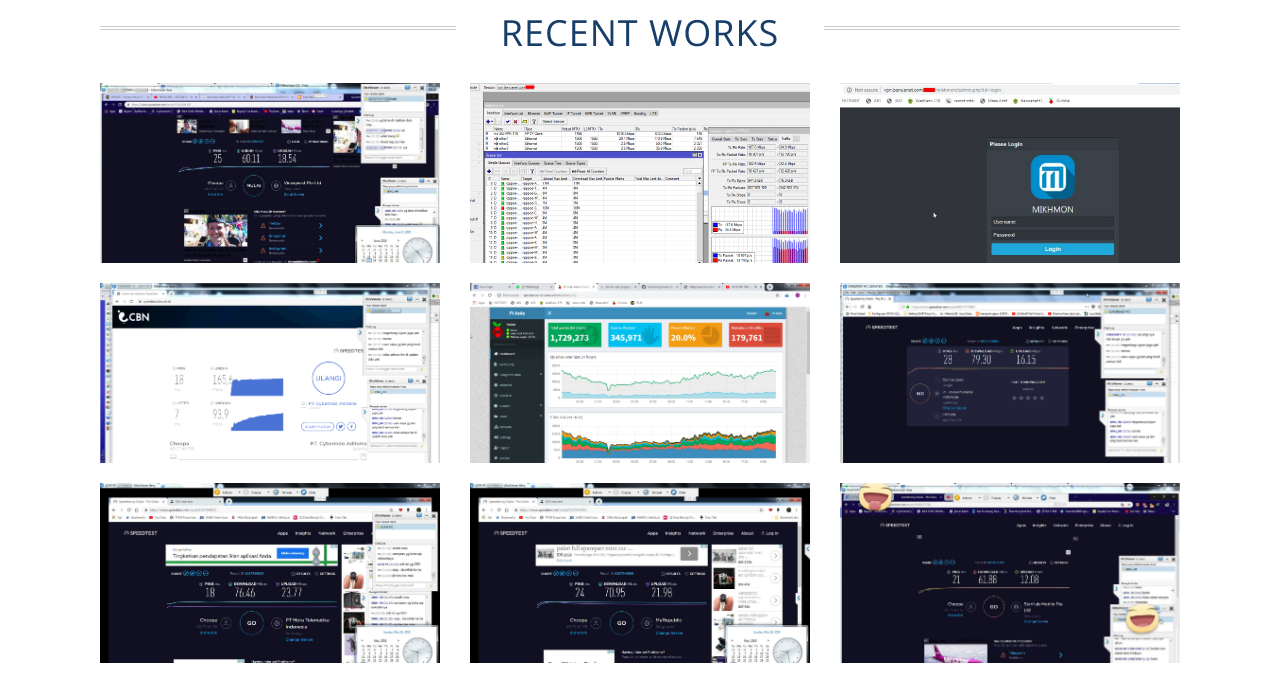
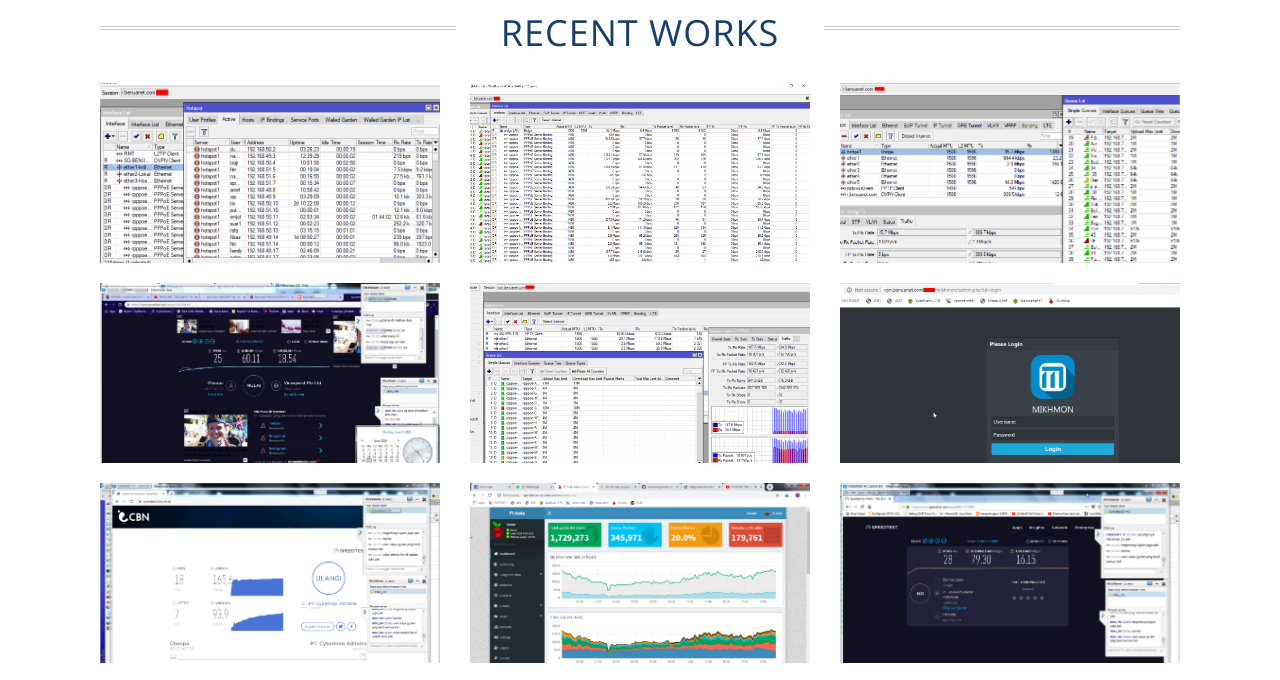
Before and after one commit to masibn/masibn.github.io, a plain HTML site: page index.html in a window 1280 px wide. Shown: the part 868-1548 px from the top of the page. Drawn offline with nearby package versions, Linux system fonts and the light colour scheme; a web font is replaced by a local one.

Commit message:
Update index.html

```diff
--- a/index.html
+++ b/index.html
@@ -121,6 +121,22 @@
 				<div class="col-xs-12 col-sm-6 col-md-4 col-lg-4">
 					<a class="thumbnail">
 						<span class="img">
+							<img src="assets/images/poehot214.png" style="max-width:100%;cursor:pointer" onclick="onClick(this)" class="modal-hover-opacity"></span></a>
+				</div>
+				<div class="col-xs-12 col-sm-6 col-md-4 col-lg-4">
+					<a class="thumbnail">
+						<span class="img">
+							<img src="assets/images/68usr11-3-21.png" style="max-width:100%;cursor:pointer" onclick="onClick(this)" class="modal-hover-opacity"></span></a>
+				</div>
+				<div class="col-xs-12 col-sm-6 col-md-4 col-lg-4">
+					<a class="thumbnail">
+						<span class="img">
+							<img src="assets/images/71usr11-3-21.png" style="max-width:100%;cursor:pointer" onclick="onClick(this)" class="modal-hover-opacity"></span></a>
+				</div>
+
+				<div class="col-xs-12 col-sm-6 col-md-4 col-lg-4">
+					<a class="thumbnail">
+						<span class="img">
 							<img src="assets/images/60m1.jpg" style="max-width:100%;cursor:pointer" onclick="onClick(this)" class="modal-hover-opacity"></span></a>
 				</div>
 				<div class="col-xs-12 col-sm-6 col-md-4 col-lg-4">
@@ -211,7 +227,7 @@
 				<div class="col-xs-12 col-sm-6 col-md-4 col-lg-4">
 					<a class="thumbnail">
 						<span class="img">
-							<img src="assets/images/jumusr.png" style="max-width:100%;cursor:pointer" onclick="onClick(this)" class="modal-hover-opacity"></span></a>
+							<img src="assets/images/214usr7-3-21.png" style="max-width:100%;cursor:pointer" onclick="onClick(this)" class="modal-hover-opacity"></span></a>
 				</div>
 
 	<div id="modal01" class="modal" onclick="this.style.display='none'">
```
